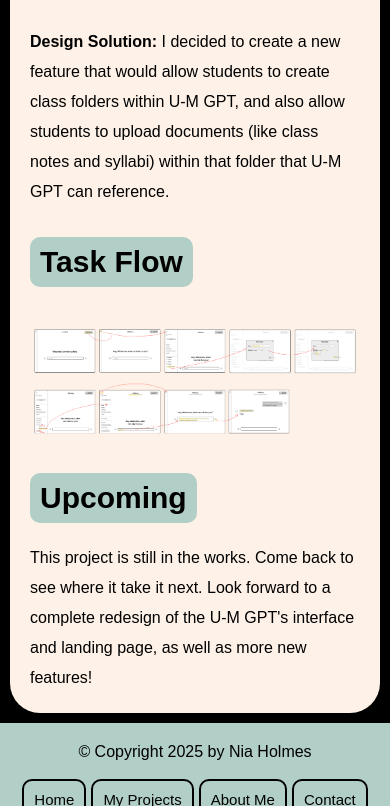
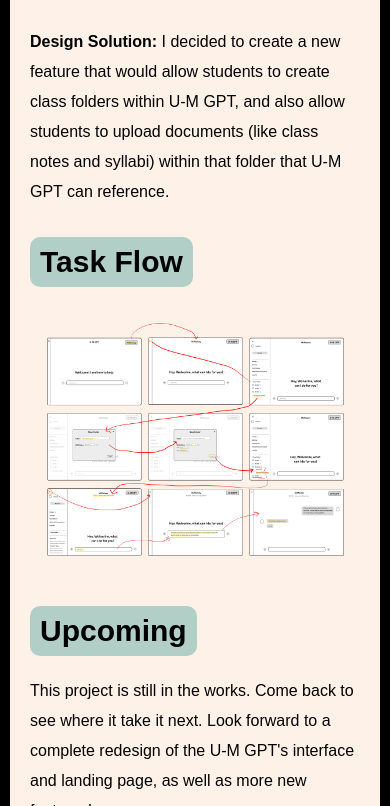
Before and after one commit to niaholmes30/portfolio, a plain HTML site: page umgpt.html in a window 390 px wide. Shown: the part 638-1444 px from the top of the page. Drawn offline with Linux system fonts and the light colour scheme.

Commit message:
Add files via upload

```diff
--- a/css/style.css
+++ b/css/style.css
@@ -374,6 +374,9 @@ fieldset {
     color: #000;
 } */
 
+#hide4, #hide6 {
+  display: none;
+}
 
 @media only screen and (max-width: 1219px){
     nav ul {
@@ -527,6 +530,21 @@ fieldset {
     display: flex;
     justify-content: center;
   }
+
+  #hide3, #hide5 {
+    display: none;
+  }
+
+  #reddit-img, #umgpt-img {
+    display: flex;
+    justify-content: center;
+  }
+
+  #hide4, #hide6 {
+    display: block;
+    width: 90%;
+    margin-bottom: 50px;
+  }
 }
 
 
--- a/umgpt.html
+++ b/umgpt.html
@@ -28,9 +28,11 @@
                 <h2 class="proj-header">Process & Approach</h2><br>
                 <p><strong>Context:</strong> Because U-M GPT is solely for University of Michigan students, my goal for this design was to add new features for U-M GPT that directly help ease the life of students on campus.</p><br>
                 <p><strong>Design Solution:</strong> I decided to create a new feature that would allow students to create class folders within U-M GPT, and also allow students to upload documents (like class notes and syllabi) within that folder that U-M GPT can reference.</p><br>
-                <div class="umgpt-img">
-                    <h3 class="proj-header">Task Flow</h3>
-                    <img src="./images/Task Flow - Class Folders.png" alt="My task flows">
+                <h3 class="proj-header">Task Flow</h3>
+                <div class="umgpt-img" id="umgpt-img">
+                    <!-- <h3 class="proj-header">Task Flow</h3> -->
+                    <img id="hide5" src="./images/Task Flow - Class Folders.png" alt="My task flows">
+                    <img id="hide6" src="./images/Task Flows Mobile.png" alt="My task flows">
                 </div>
                 <div class="upcoming">
                     <h4 class="proj-header">Upcoming</h4><br>
```
Also changed, not shown: reddit.html (+3 -2 lines), images/Reddit Wireframes Mobile.png (added), images/Task Flows Mobile.png (added).
